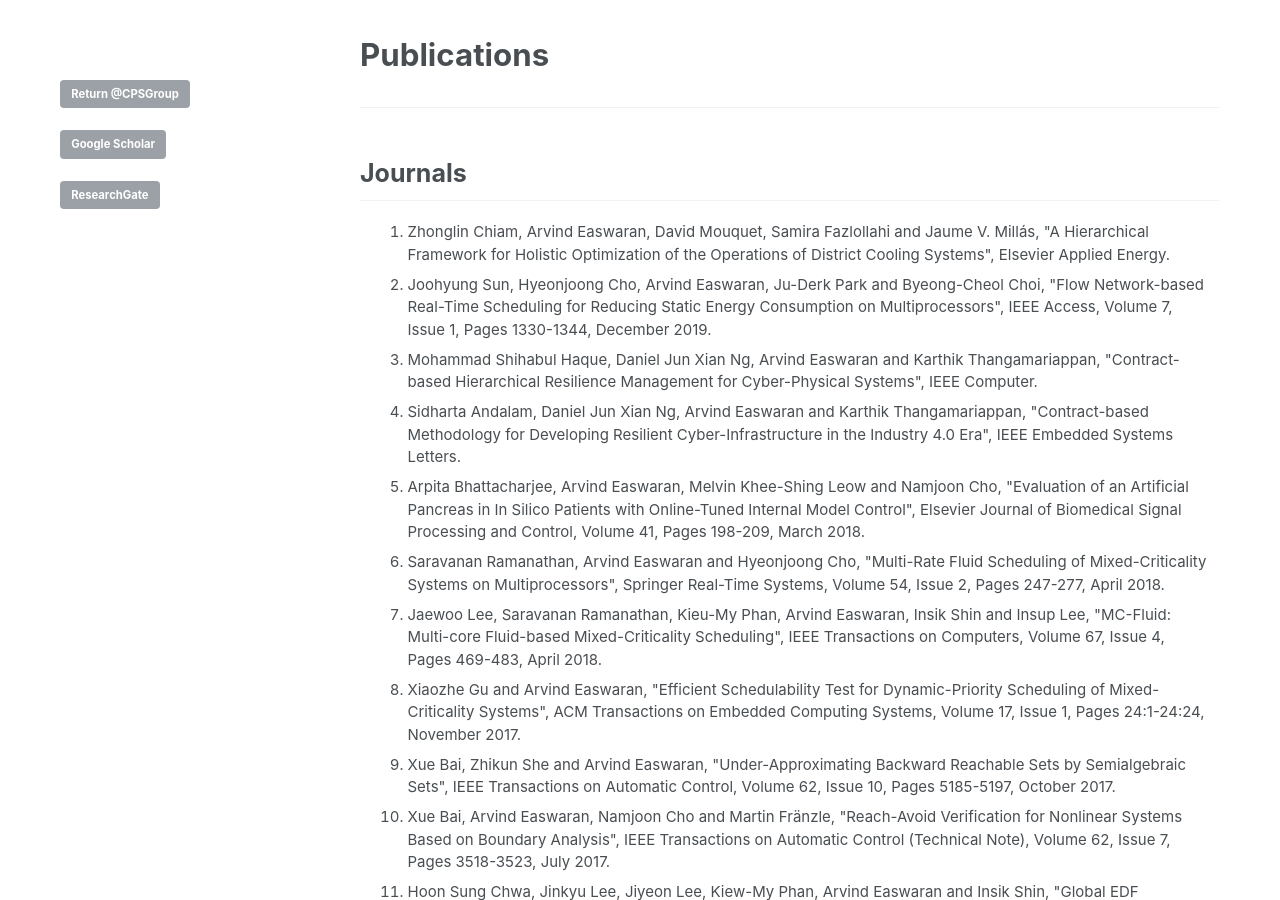
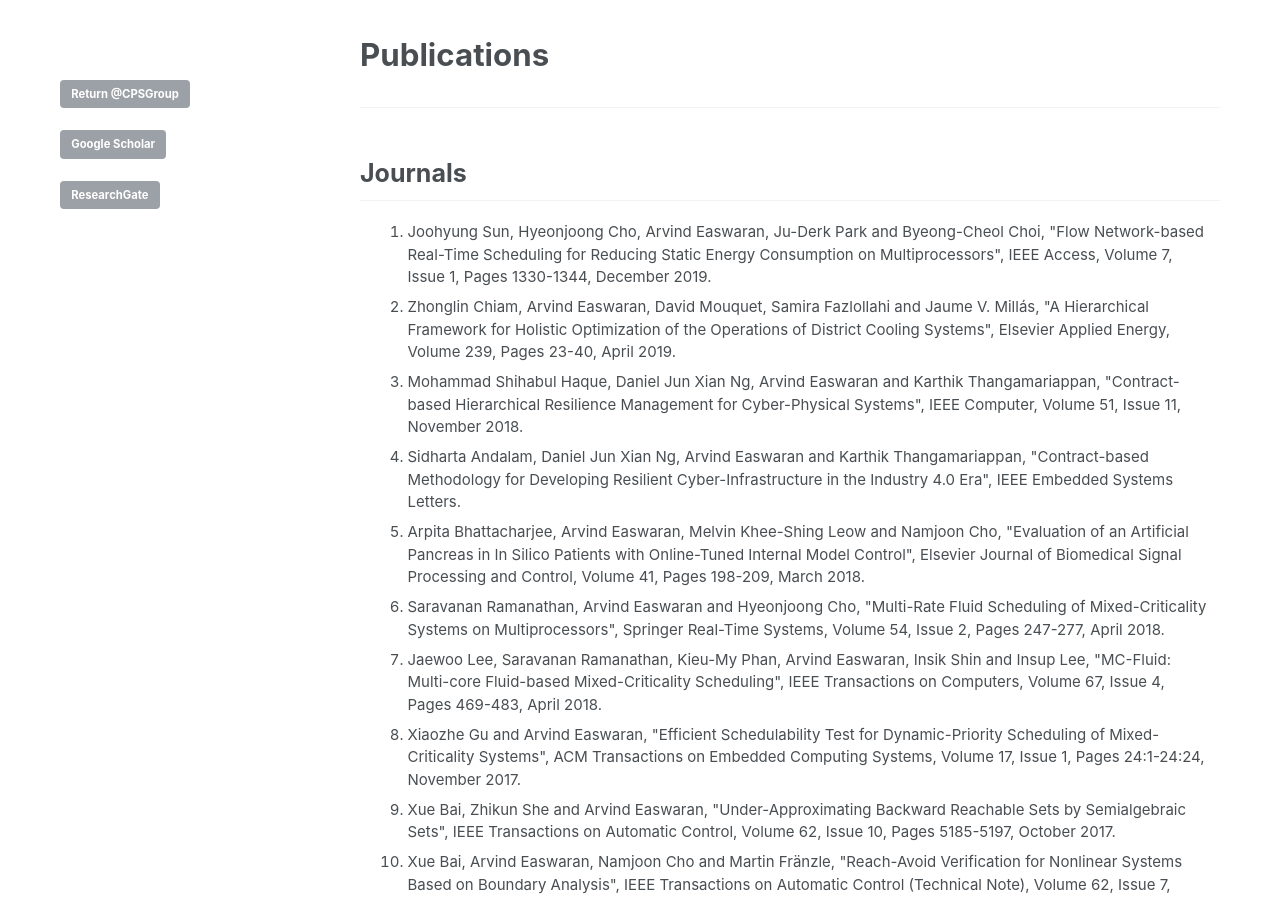
Before and after one commit to CPS-research-group/CPS-research-group.github.io, a Jekyll site: the page built from _pages/research_profile.md, in a window 1280 px wide and 900 px high. Built offline with Jekyll 4.4.1, drawn with Linux system fonts in a browser that asks for light colours.

Commit message:
Updates to publication list

```diff
--- a/_pages/research_profile.md
+++ b/_pages/research_profile.md
@@ -24,9 +24,9 @@ a.a:active {color:#0000FF; text-decoration:none;}
 ## Journals
 
   <ol>
-    <li class="a">Zhonglin Chiam, Arvind Easwaran, David Mouquet, Samira Fazlollahi and Jaume V. Mill&aacute;s, "A Hierarchical Framework for Holistic Optimization of the Operations of District Cooling Systems", Elsevier Applied Energy.</li>
     <li class="a">Joohyung Sun, Hyeonjoong Cho, Arvind Easwaran, Ju-Derk Park and Byeong-Cheol Choi, "Flow Network-based Real-Time Scheduling for Reducing Static Energy Consumption on Multiprocessors", IEEE Access, Volume 7, Issue 1, Pages 1330-1344, December 2019.</li>
-    <li class="a">Mohammad Shihabul Haque, Daniel Jun Xian Ng, Arvind Easwaran and Karthik Thangamariappan, "Contract-based Hierarchical Resilience Management for Cyber-Physical Systems", IEEE Computer.</li>
+    <li class="a">Zhonglin Chiam, Arvind Easwaran, David Mouquet, Samira Fazlollahi and Jaume V. Mill&aacute;s, "A Hierarchical Framework for Holistic Optimization of the Operations of District Cooling Systems", Elsevier Applied Energy, Volume 239, Pages 23-40, April 2019.</li>
+    <li class="a">Mohammad Shihabul Haque, Daniel Jun Xian Ng, Arvind Easwaran and Karthik Thangamariappan, "Contract-based Hierarchical Resilience Management for Cyber-Physical Systems", IEEE Computer, Volume 51, Issue 11, November 2018.</li>
     <li class="a">Sidharta Andalam, Daniel Jun Xian Ng, Arvind Easwaran and Karthik Thangamariappan, "Contract-based Methodology for Developing Resilient Cyber-Infrastructure in the Industry 4.0 Era", IEEE Embedded Systems Letters.</li>
     <li class="a">Arpita Bhattacharjee, Arvind Easwaran, Melvin Khee-Shing Leow and Namjoon Cho, "Evaluation of an Artificial Pancreas in In Silico Patients with Online-Tuned Internal Model Control", Elsevier Journal of Biomedical Signal Processing and Control, Volume 41, Pages 198-209, March 2018.</li>
     <li class="a">Saravanan Ramanathan, Arvind Easwaran and Hyeonjoong Cho, "Multi-Rate Fluid Scheduling of Mixed-Criticality Systems on Multiprocessors", Springer Real-Time Systems, Volume 54, Issue 2, Pages 247-277, April 2018.</li>
```
